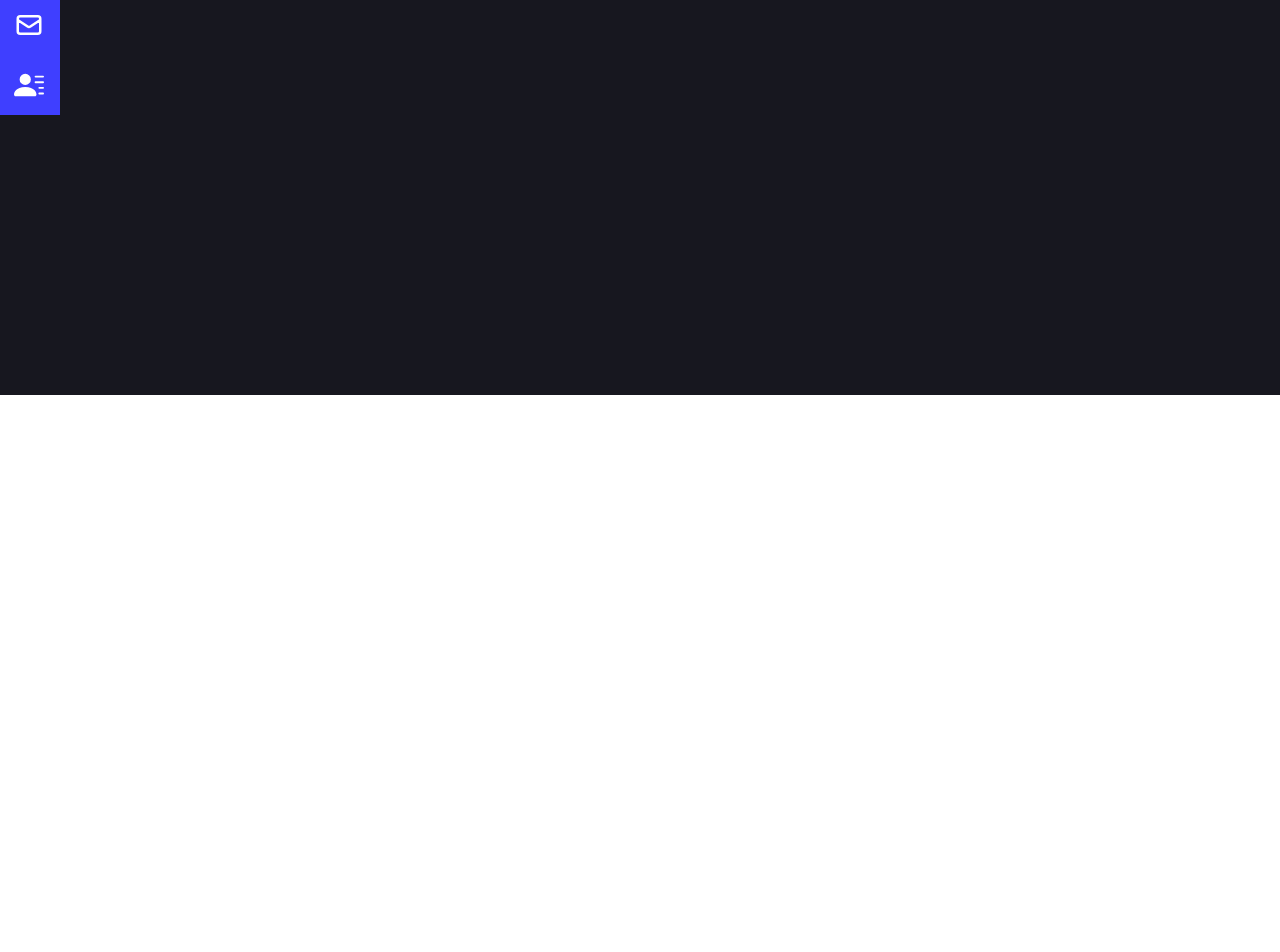
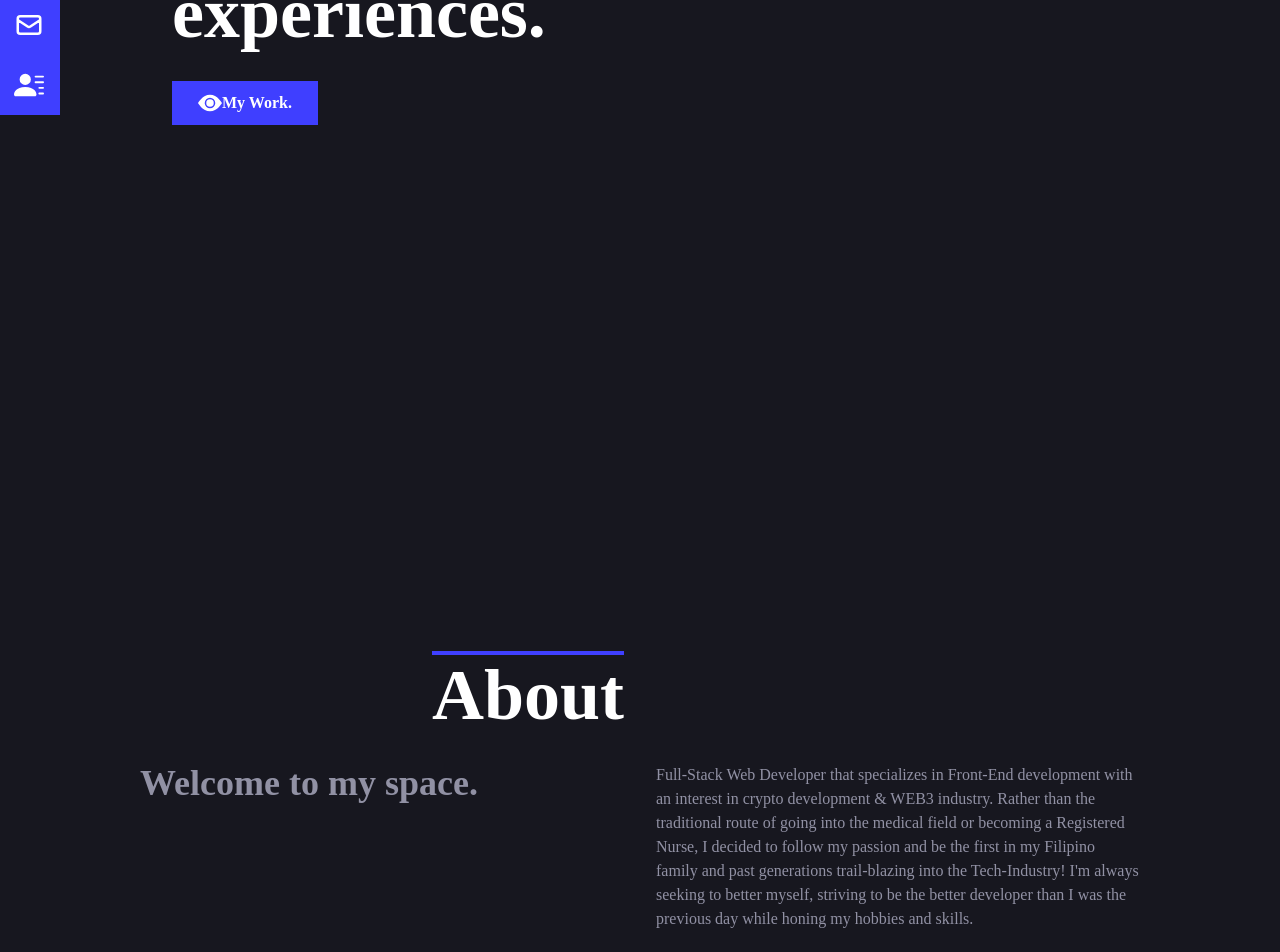
Before and after one commit to jcpcab/jcpcabPortfolio, a React (Create React App) app: page / in a window 1280 px wide. Shown: the part 405-1357 px from the top of the page. Before the commit the page ends 800 px from the top, so only its background shows below. Built offline with nearby package versions, Linux system fonts and the light colour scheme.

Commit message:
about section

```diff
--- a/src/App.js
+++ b/src/App.js
@@ -1,11 +1,13 @@
 import Home from "./components/Home";
 import Navbar from "./components/Navbar"
+import About from "./components/About"
 
 function App() {
   return (
     <div>
       <Navbar />
       <Home />
+      <About />
     </div>
   );
 }
--- /dev/null
+++ b/src/components/About.jsx
@@ -0,0 +1,37 @@
+import React from "react";
+
+const About = () => {
+  return (
+    <div name="about" className="w-full h-screen bg-[#17171F] text-[#9191A4]">
+      <div className="flex flex-col justify-center items-center w-full h-full">
+        <div className="max-w-[1000px] w-full grid grid-cols-2 gap-8">
+          <div className="sm:text-right pb-8 pl-4">
+            <p className="text-4xl font-bold inline border-t-4 border-[#3F3FFF] text-[#FFFFFF] md:text-7xl">
+              About
+            </p>
+          </div>
+          <div></div>
+        </div>
+        <div className="max-w-[1000px] w-full grid grid-cols-2 gap-8">
+          <div className='text-4xl font-bold'>
+            <p>Welcome to my space.</p>
+          </div>
+          <div>
+            <p>
+              Full-Stack Web Developer that specializes in Front-End development
+              with an interest in crypto development & WEB3 industry. Rather
+              than the traditional route of going into the medical field or
+              becoming a Registered Nurse, I decided to follow my passion and be
+              the first in my Filipino family and past generations trail-blazing
+              into the Tech-Industry! I'm always seeking to better myself,
+              striving to be the better developer than I was the previous day
+              while honing my hobbies and skills.
+            </p>
+          </div>
+        </div>
+      </div>
+    </div>
+  );
+};
+
+export default About;
--- a/src/components/Home.jsx
+++ b/src/components/Home.jsx
@@ -1,9 +1,23 @@
 import React from 'react'
 import {HiArrowNarrowRight} from 'react-icons/hi'
+import {BsFillEyeFill} from 'react-icons/bs'
 
 const Home = () => {
   return (
-    <div className='w-full h-screen bg-[#17171F]'>
+    <div name='home' className='w-full h-screen bg-[#17171F]'>
+
+    {/*container*/}
+        <div className='max-w-[1000px] mx-auto px-8 flex flex-col justify-center h-full '>
+            <h1 className='text-4xl sm:text-7xl font-semibold text-[#FFFFFF] max-w-[500px]' >Building lovely web experiences.</h1>
+            <h2 className='hidden text-4xl sm:text-7xl font-bold text-[#9191A4]'>Welcome to my space!</h2>
+            <p className='hidden text-[#9191A4]'>TBD</p>
+            <div>
+                <button className='text-[#FFFFFF] group font-semibold border-2 px-6 py-2 my-8 flex items-center border-[#3F3FFF] hover:border-[#FFFFFF] bg-[#3F3FFF]'>
+                <BsFillEyeFill className='text-2xl group-hover:rotate-180 duration-300'/>
+                My Work.
+                </button>
+            </div>
+        </div>
 
     </div>
   )
--- a/src/components/Navbar.jsx
+++ b/src/components/Navbar.jsx
@@ -39,7 +39,7 @@ const Navbar = () => {
         </ul>
 
         {/* Social Icons */}
-        <div className='flex fixed flex-col top-[35%] left-0'>
+        <div className='hidden lg:flex fixed flex-col top-[35%] left-0'>
             <ul>
                 <li className='w-[160px] h-[60px] flex justify-between items-center ml-[-100px] hover:ml-[-10px] duration-300 bg-[#3F3FFF]'>
                     <a
```
